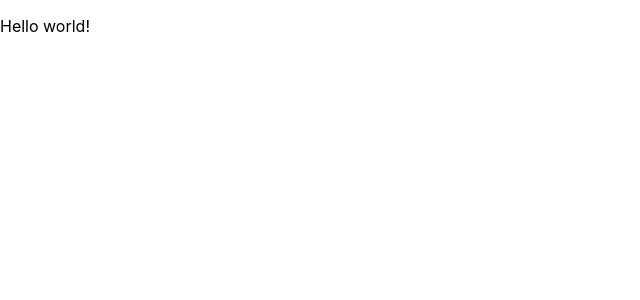
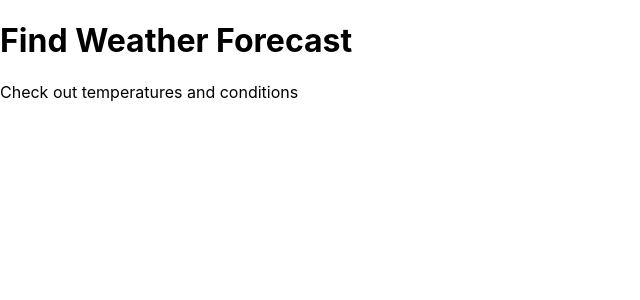
Before and after one commit to gainaa/weather-app, a React (Create React App) app: page / in a window 1280 px wide. Shown: the top 300 px of the page, without its empty margins (0-640 px from the left). Built offline with nearby package versions, Linux system fonts and the light colour scheme.

Commit message:
created title & subtitle

```diff
--- a/src/App.js
+++ b/src/App.js
@@ -1,13 +1,15 @@
 import React from 'react';
+import Title from './components/Title/Title';
+
 
 class App extends React.Component {
     render() {
         return (
             <div>
-                <p>Hello world!</p>
+                <Title />
             </div>
         )
     }
-}
+};
 
 export default App;
--- /dev/null
+++ b/src/components/Title/Title.js
@@ -0,0 +1,10 @@
+import React from 'react';
+
+const Title = () => (
+    <div>
+        <h1>Find Weather Forecast</h1>
+        <p>Check out temperatures and conditions</p>
+    </div>
+);
+
+export default Title;
```
